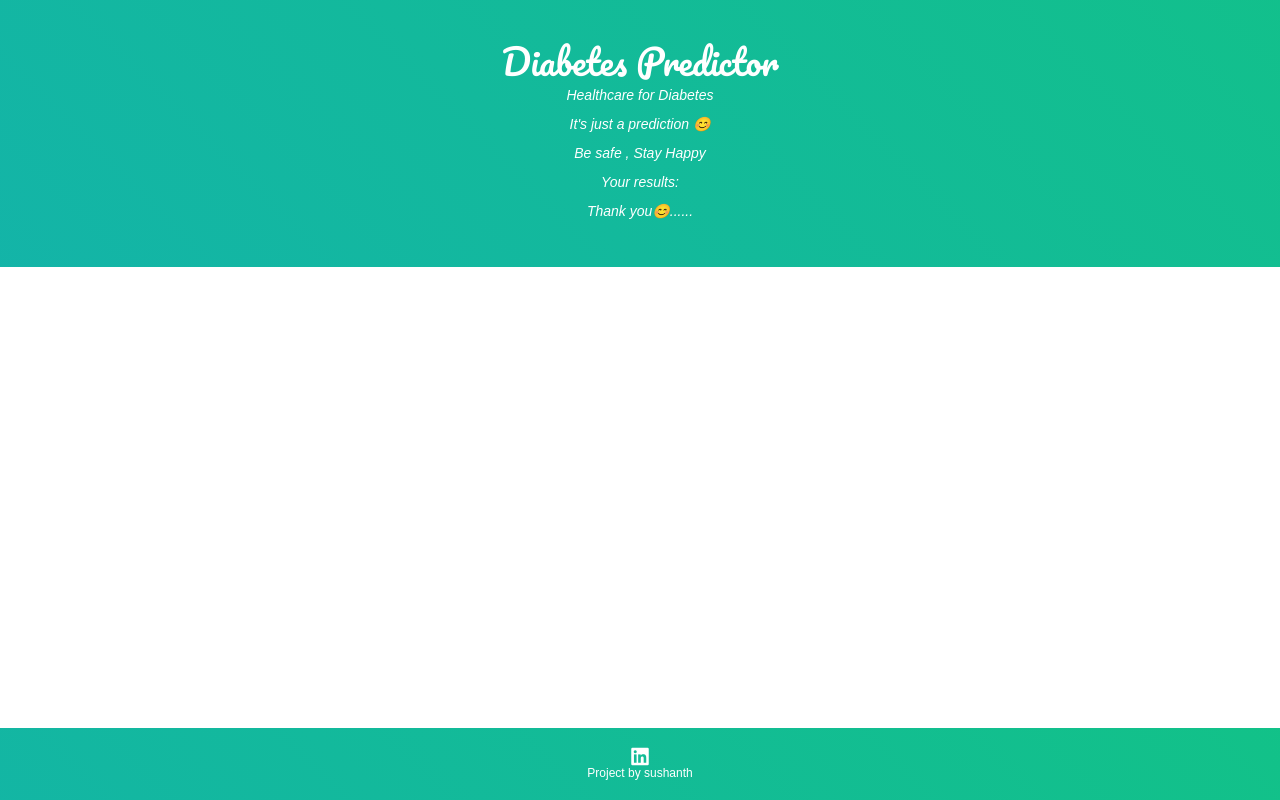
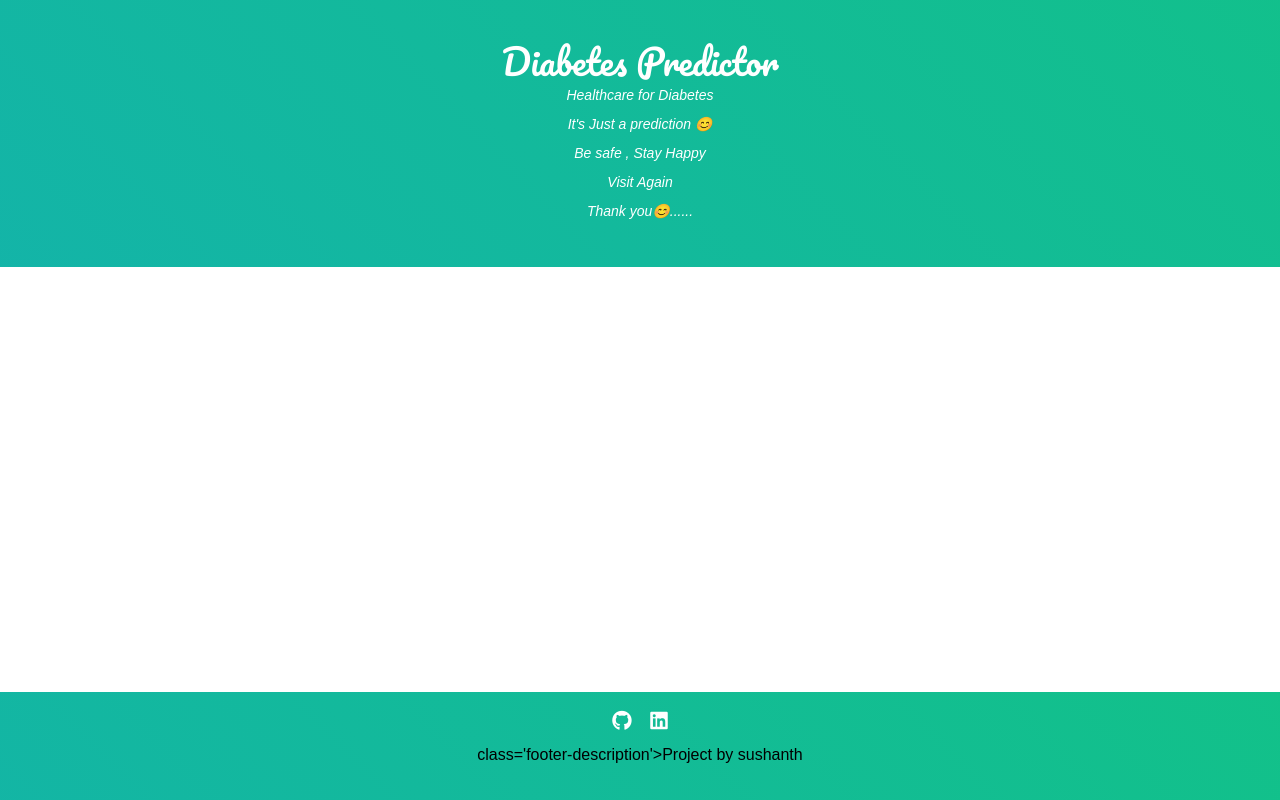
Before and after one commit to sushanth5d2/health, a Flask app: template templates/result.html in a window 1280 px wide. Run offline with Flask 2, Linux system fonts and the light colour scheme; the template is opened without the code that fills it, so the values that code supplies are empty; parts of the project's set-up code (start-up, migrations or seed data) failed here and were passed over; some libraries are stand-ins or nearby versions.

Commit message:
Update result.html

```diff
--- a/templates/result.html
+++ b/templates/result.html
@@ -17,9 +17,9 @@
             <h2 class='container-heading'><span class="heading_font">Diabetes Predictor</span></h2>
             <div class='description'>
     			<p>Healthcare for Diabetes</p><br>
-    			<p>It's just a prediction 😊</p><br>
+    			<p>It's Just a prediction 😊</p><br>
                         <p>Be safe , Stay Happy</p><br>
-                        <p>Your results:</p><br>
+                        <p>Visit Again</p><br>
 		        <p>Thank you😊......</p><br>
     		</div>
     	</div>
@@ -28,11 +28,11 @@
 		<div class="results">
 			{% if prediction==1 %}
 				<h1>Prediction: <span class='danger'>Oops! You have DIABETES.</span></h1>
-			        <h1>It's just a Prediction</h1>
+			        <h1>It's just a Prediction</h1><br>
 				<img class="gif" src="{{ url_for('static', filename='diabetes.webp') }}" alt="Diabetes Image">
 			{% elif prediction==0 %}
 				<h1>Prediction: <span class='safe'>Great! You DON'T have diabetes.</span></h1>
-			        <h1>It's just a Prediction</h1>
+			        <h1>It's just a Prediction</h1><br>
 				<img class="gif1" src="{{ url_for('static', filename='no-diabetes.webp') }}" alt="Not Diabetes Image">
 			{% endif %}
 		</div>
@@ -40,10 +40,10 @@
 		<!-- Footer -->
        <div class='footer'>
            <div class="contact">
-               <a target="_blank" href="https://github.com/sushanth5d2><i class="fab fa-github fa-lg contact-icon"></i></a>
+               <a target="_blank" href="https://github.com/sushanth5d2"><i class="fab fa-github fa-lg contact-icon"></i></a>
                <a target="_blank" href="https://www.linkedin.com/in/sushanth-chithaluri-764099211/"><i class="fab fa-linkedin fa-lg contact-icon"></i></a>
            </div>
-           <p class='footer-description'>Project by sushanth</p>
+           <p>class='footer-description'>Project by sushanth</p>
        </div>
 
 	</body>
```
